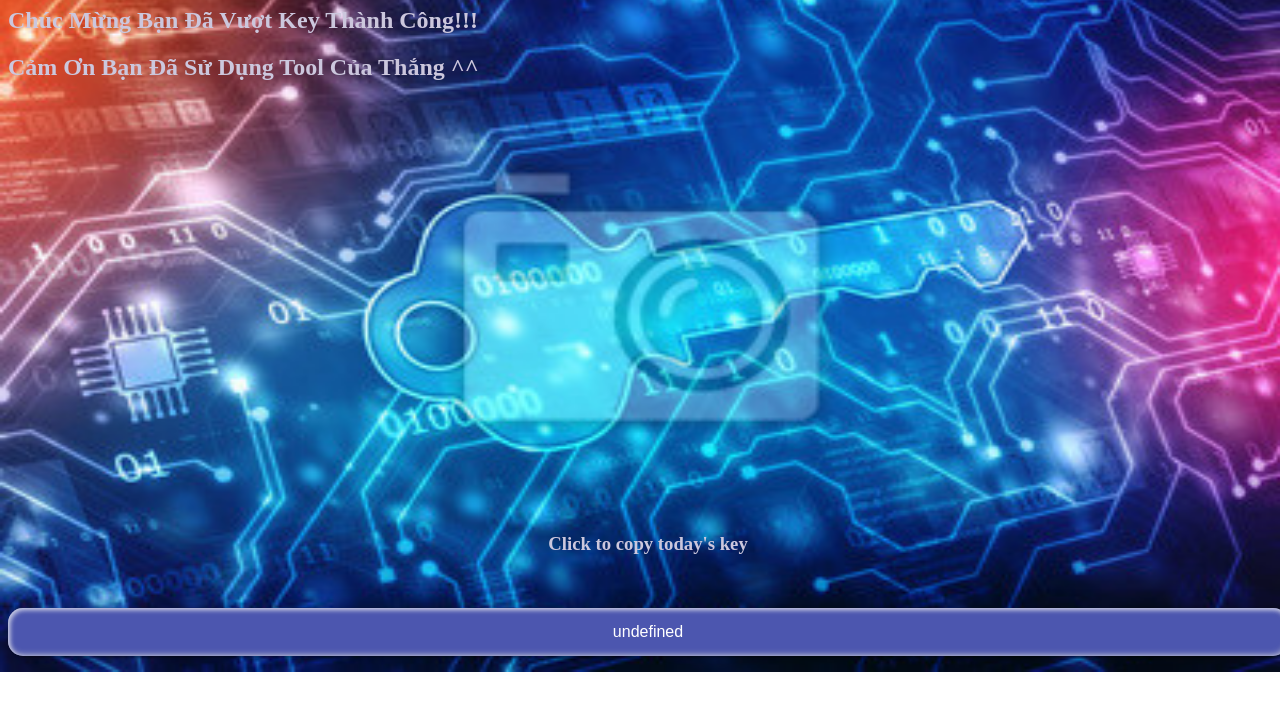
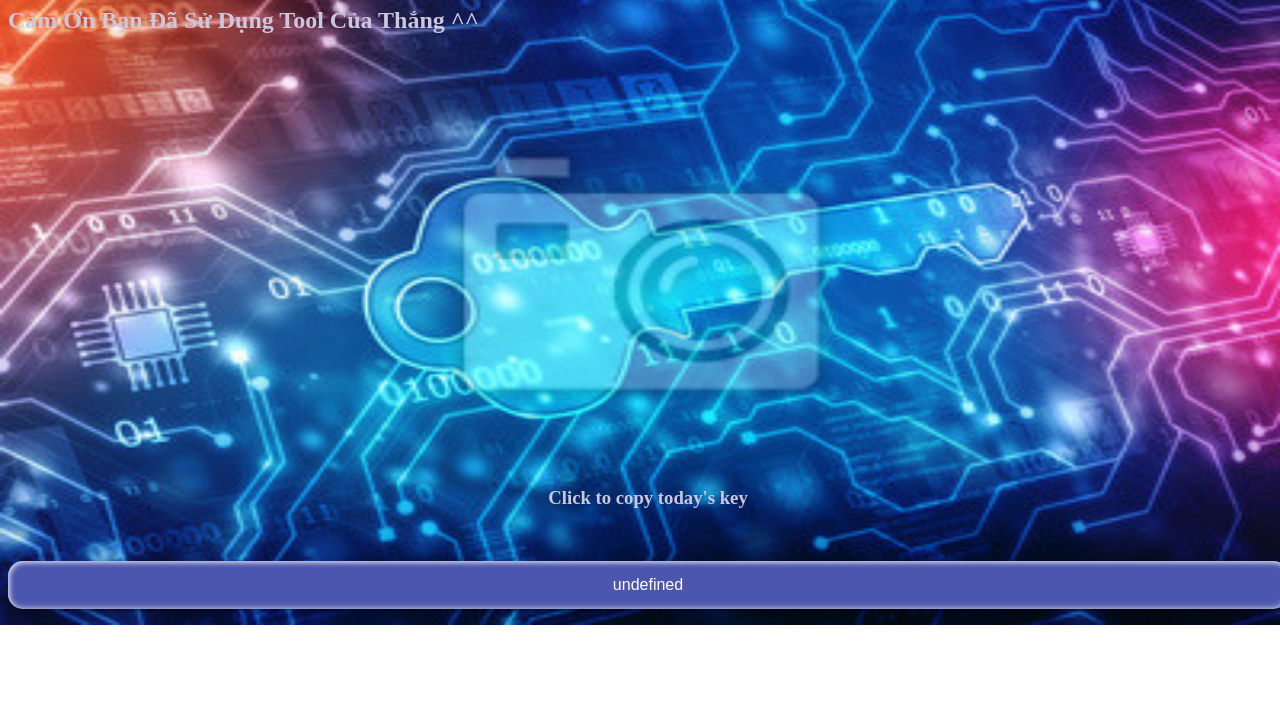
Before and after one commit to nguyenhuuthang113/keyfree.python, a plain HTML site: page index.html in a window 1280 px wide. Shown: the part 73-800 px from the top of the page. Drawn offline with nearby package versions, Linux system fonts and the light colour scheme.

Commit message:
Update index.html

```diff
--- a/index.html
+++ b/index.html
@@ -28,7 +28,7 @@
 <body>
 
     <h1 style="color: rgb(204, 199, 221)" style = "font-family:Arial, Helvetica, sans-serif"></h1style>                              Web Và Tool được xây dựng bởi Nguyễn Hữu Thắng 2k3</h1>
-    <h2 class="text-white mb-4"><span style="color: rgb(204, 199, 221)" class="d-block" style = "font-family:'Trebuchet MS', 'Lucida Sans Unicode', 'Lucida Grande', 'Lucida Sans', Arial, sans-serif">                Chúc Mừng Bạn Đã Vượt Key Thành Công!!!</span></h2>
+    <!--<h2 class="text-white mb-4"><span style="color: rgb(204, 199, 221)" class="d-block" style = "font-family:'Trebuchet MS', 'Lucida Sans Unicode', 'Lucida Grande', 'Lucida Sans', Arial, sans-serif">                Chúc Mừng Bạn Đã Vượt Key Thành Công!!!</span></h2> -->
     <h2 class="text-white mb-4"><span style="color: rgb(204, 199, 221)" class="d-block">                Cảm Ơn Bạn Đã Sử Dụng Tool Của Thắng ^^</span></h2>
     <br>
     <br>
```
